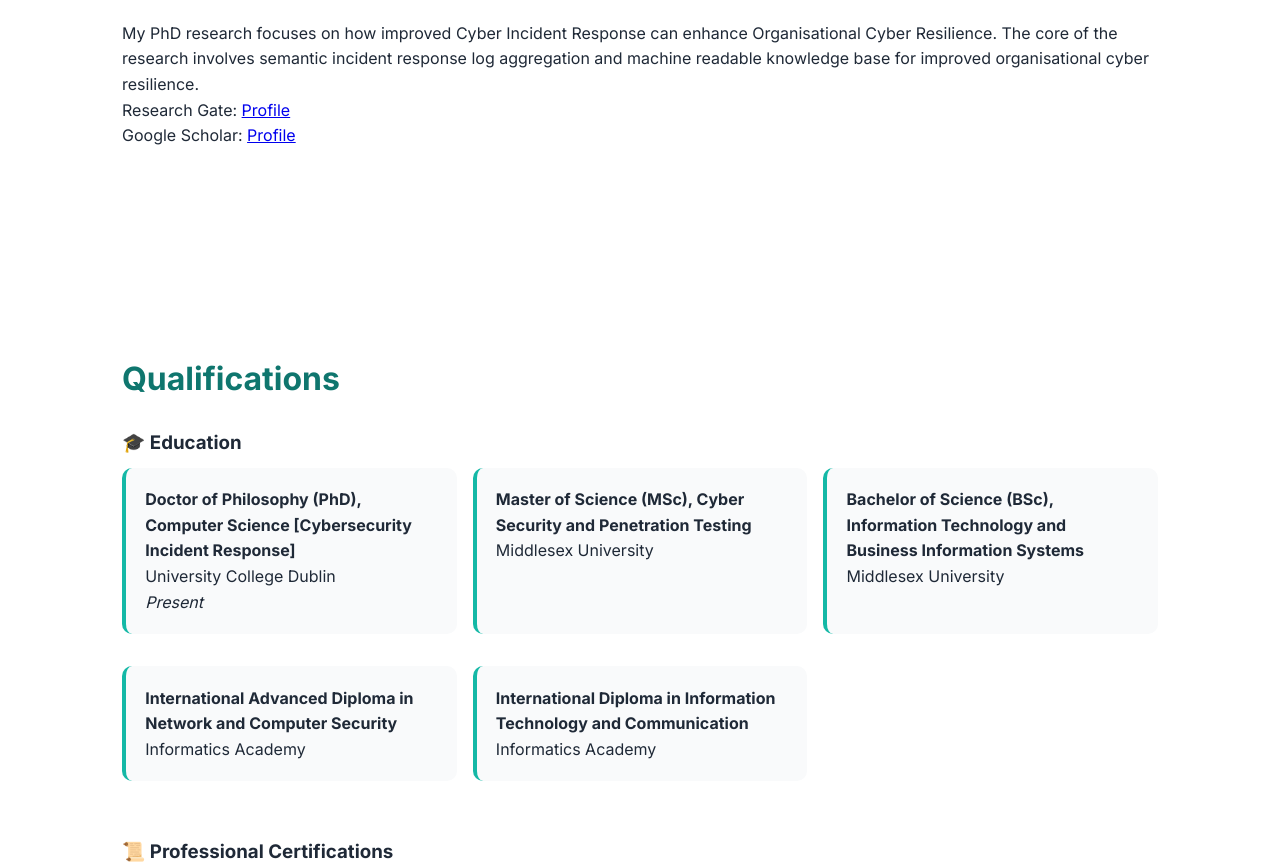
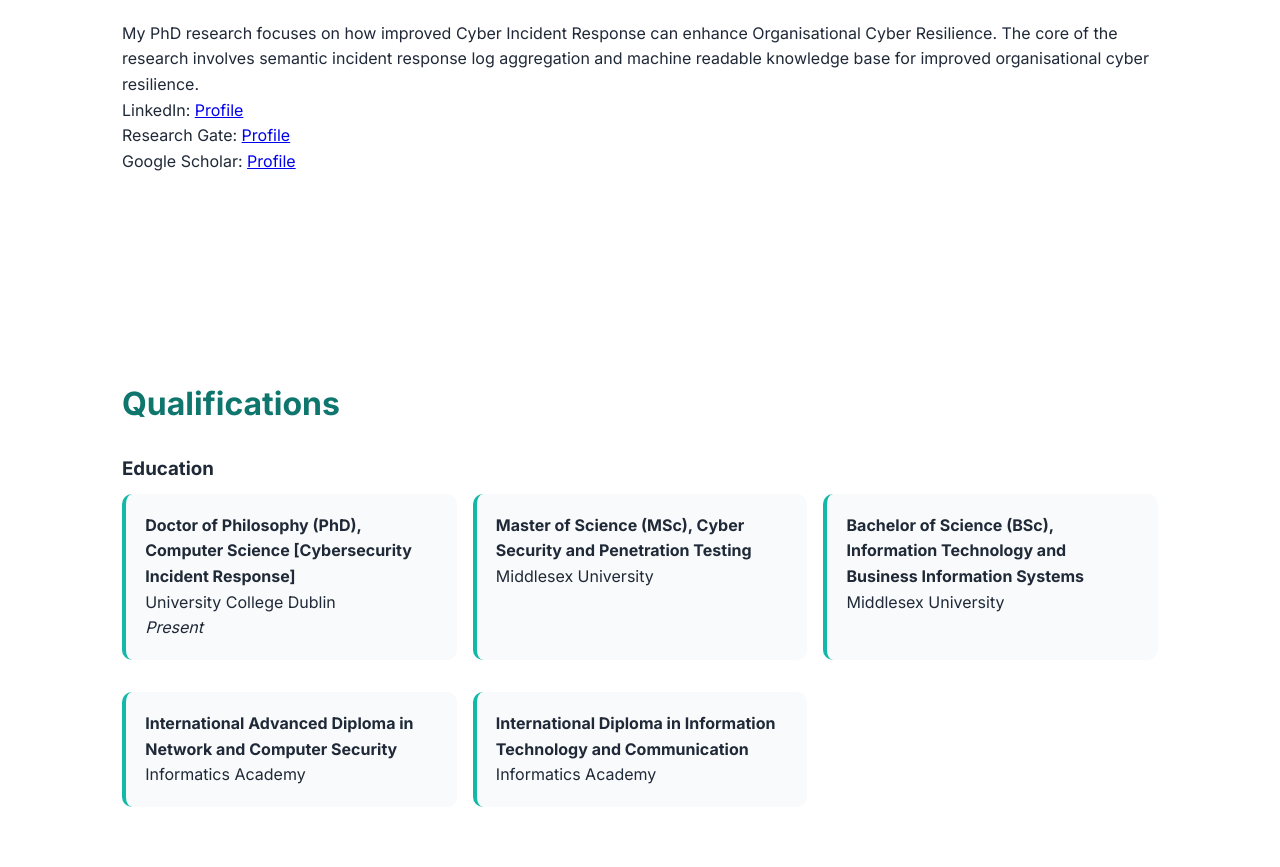
Before and after one commit to haulaah/Portfolio, a plain HTML site: page index.html in a window 1280 px wide. Shown: the part 587-1454 px from the top of the page. Drawn offline with Linux system fonts and the light colour scheme.

Commit message:
Update index.html

```diff
--- a/index.html
+++ b/index.html
@@ -261,6 +261,11 @@ footer {
     </p>
 
     <p>
+      LinkedIn:
+      <a href="https://www.linkedin.com/in/haula-galadima-27011815a" target="_blank">Profile</a>
+    </p>
+
+    <p>
       Research Gate:
       <a href="https://www.researchgate.net/profile/Haula-Galadima-2" target="_blank">Profile</a>
     </p>
@@ -277,7 +282,7 @@ footer {
   <div class="container">
     <h2 class="section-title">Qualifications</h2>
 
-    <h3 style="margin-bottom:10px;">🎓 Education</h3>
+    <h3 style="margin-bottom:10px;"> Education</h3>
     <div class="grid grid-2">
 
       <div class="card">
@@ -308,7 +313,7 @@ footer {
 
     </div>
 
-    <h3 style="margin-top:40px; margin-bottom:10px;">📜 Professional Certifications</h3>
+    <h3 style="margin-top:40px; margin-bottom:10px;"> Professional Certifications</h3>
     <div class="grid grid-2">
 
       <div class="card">EC-Council Certified Incident Handler (ECIH)</div>
@@ -377,6 +382,7 @@ footer {
     <h2 class="section-title">Conferences</h2>
 
     <h3>🎤 Spoken At</h3>
+    <div class="card"> Speaker - Women in Forensics Computing (WINFC) Workshop - Linkoping,Sweden - 2025</div>
     <div class="card"> Speaker - ISACA Ireland Conference - Dublin,Ireland - 2025</div>
     <div class="card"> Paper - IEEE Cyber Research Conference Ireland (CRCI) Galway,Ireland - 2025 </div>
     <div class="card"> Poster - Women in Cybersecurity (WiCyS) Conference Dallas,United States - 2025</div>
@@ -385,6 +391,7 @@ footer {
     <div class="card"> Poster - UCD School of Computer Science Research Poster Event - Dublin,Ireland - 2024,2025,2026</div>
 
     <h3 style="margin-top:20px;">📍 Attended</h3>
+    <div class="card">DFRWS EU Conference - Linkopings,Sweden - 2026</div>
     <div class="card">Black Hat USA - Las Vegas,United States - 2025</div>
     <div class="card">DEFCON 33 - Las Vegas,United States - 2025</div>
     <div class="card">BSides Las Vegas - Las Vegas,United States - 2025</div>
```
